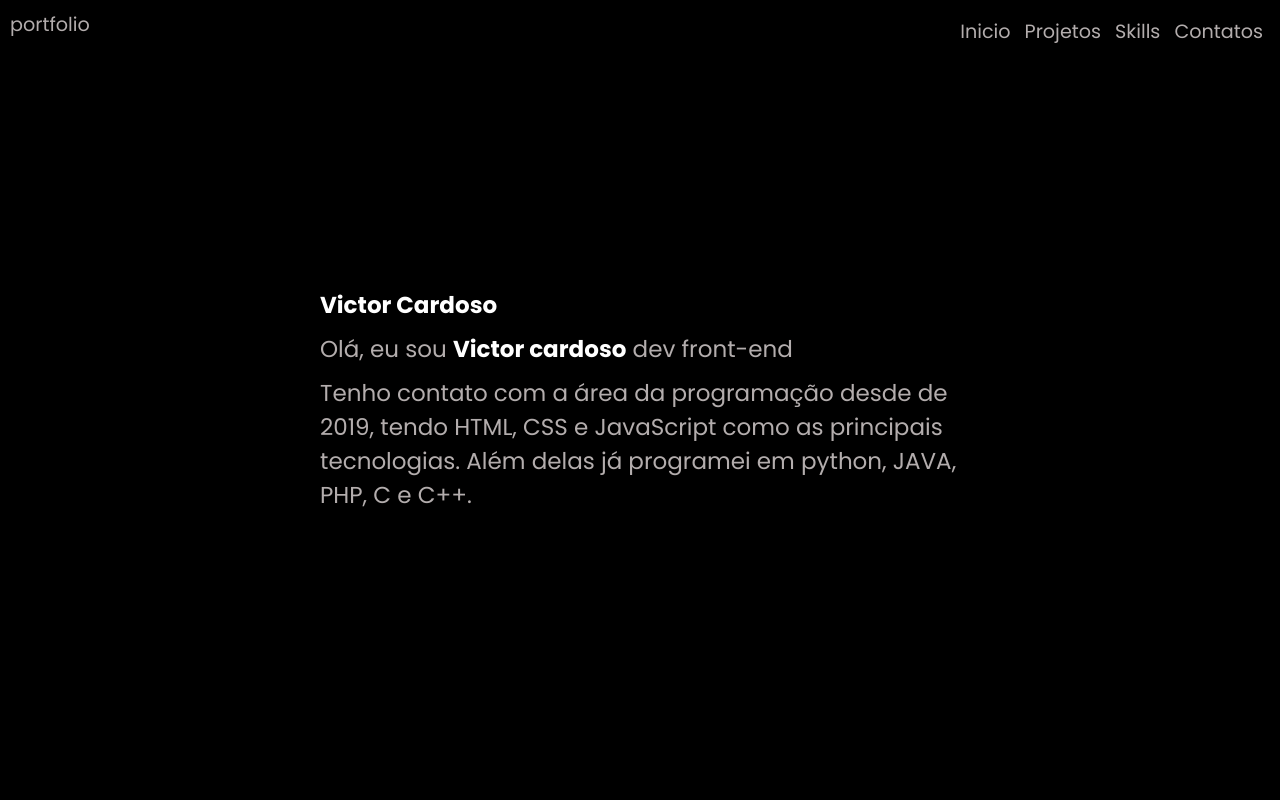
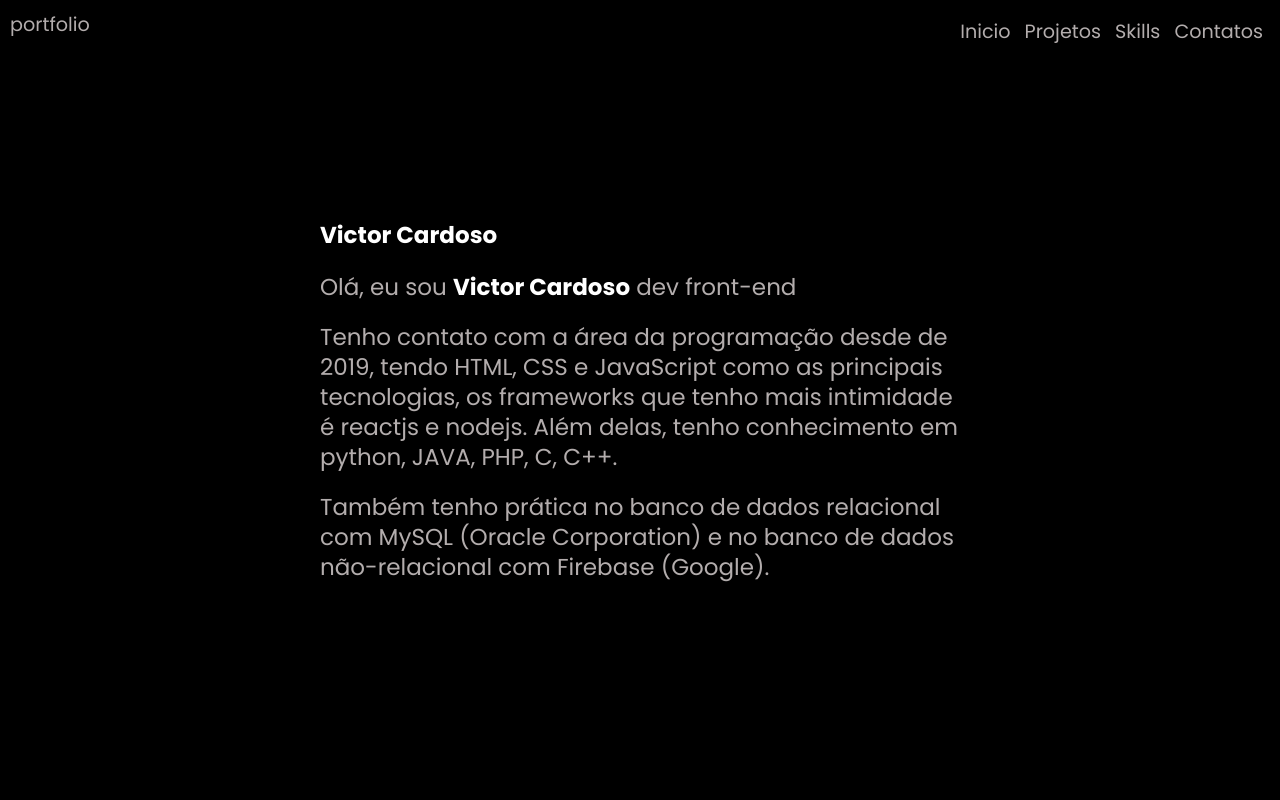
Before and after one commit to VictorCardosoDev/Portfolio, a plain HTML site: page index.html in a window 1280 px wide. Shown: the top 800 px of the page. Drawn offline with nearby package versions, Linux system fonts and the light colour scheme.

Commit message:
Adicionando informações sobre o meu conhecimento em Banco de dos

```diff
--- a/css/style.css
+++ b/css/style.css
@@ -17,6 +17,14 @@
 
 html, body {
     background-color: black;
+}
+
+body::-webkit-scrollbar {
+    background-color: black;
+}
+
+body::-webkit-scrollbar-thumb {
+    background-color: white;
 }
 
 h1, h2, h3, strong {
@@ -92,8 +100,9 @@ section:nth-child(even) {
 }
 
 section#profile > div > p {
-    margin-top: 10px;
+    margin-top: 20px;
     font-weight: normal;
+    line-height: 30px;
 }
 
 section#profile > div#apresentacao {
--- a/index.html
+++ b/index.html
@@ -31,8 +31,12 @@
         <section id="profile">
             <div id="apresentacao">
                 <h1>Victor Cardoso</h1>
-                <p>Olá, eu sou <strong>Victor cardoso</strong> dev front-end</p>
-                <p>Tenho contato com a área da programação desde de 2019, tendo HTML, CSS e JavaScript como as principais tecnologias. Além delas já programei em python, JAVA, PHP, C e C++.</p>
+
+                <p>Olá, eu sou <strong>Victor Cardoso</strong> dev front-end</p>
+
+                <p>Tenho contato com a área da programação desde de 2019, tendo HTML, CSS e JavaScript como as principais tecnologias, os frameworks que tenho mais intimidade é reactjs e nodejs. Além delas, tenho conhecimento em python, JAVA, PHP, C, C++.</p>
+
+                <p>Também tenho prática no banco de dados relacional com MySQL (Oracle Corporation) e no banco de dados não-relacional com Firebase (Google).</p>
             </div>
         </section>
 
```
